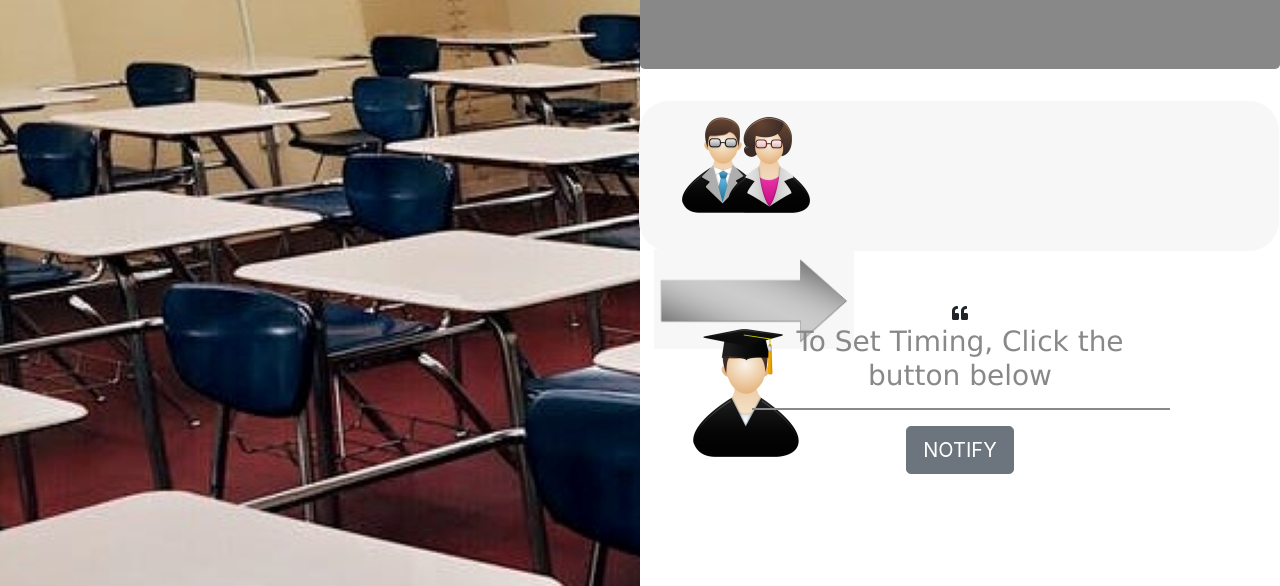
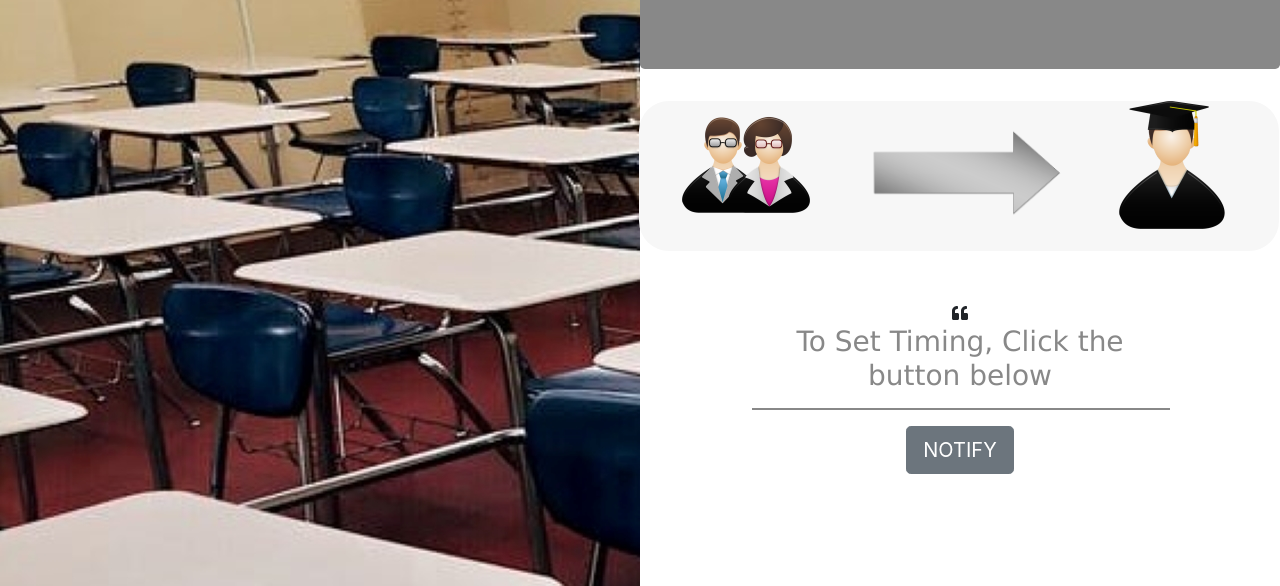
Before and after one commit to ParthSharmaT/e-Vidya, a plain HTML site: page resources/schedule/timing.html in a window 1280 px wide. Shown: the part 214-800 px from the top of the page. Drawn offline with nearby package versions, Linux system fonts and the light colour scheme.

Commit message:
Update timing.html

```diff
--- a/resources/schedule/timing.html
+++ b/resources/schedule/timing.html
@@ -35,15 +35,15 @@
                     <h3 style="font-family: monospace;">Kindly set your timing and other details.</h3>
                 </div>
 
-                <div class="d-none d-md-block row3 row text-center ">
-                    <div class="col-md-4">
+                <div class="row3 row text-center ">
+                    <div class="d-none d-md-block col-md-4">
                         <img class="ico" src="img/teacher.png" alt="">
                     </div>
-                    <div class="col-md-4">
+                    <div class="d-none d-md-block col-md-4">
 
                         <img class="arrows" src="img/arrow.png" alt="">
                     </div>
-                    <div class="col-md-4">
+                    <div class=" d-none d-md-block col-md-4">
                         <img class="ico" src="img/student.png" alt="">
                     </div>
                 </div>
```
